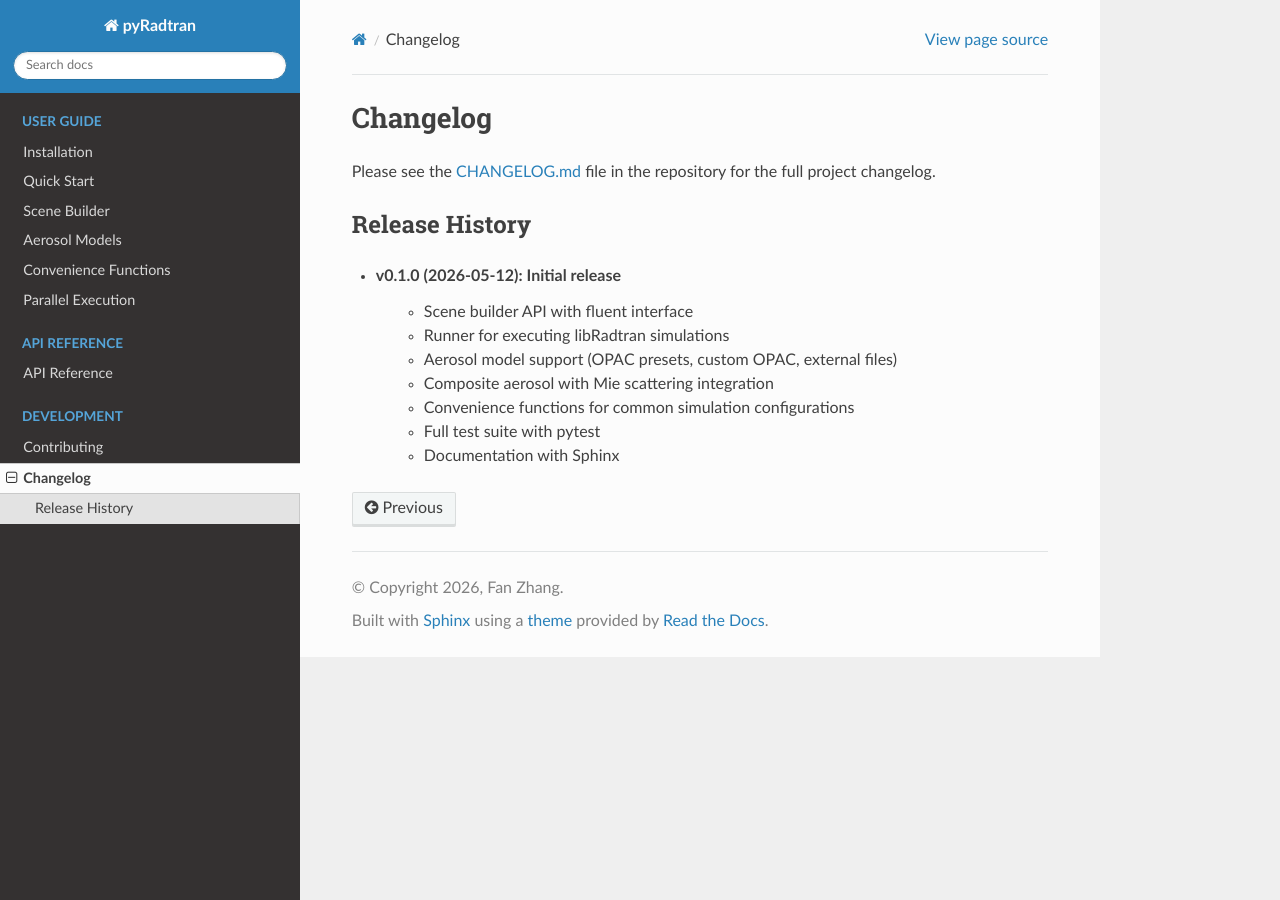
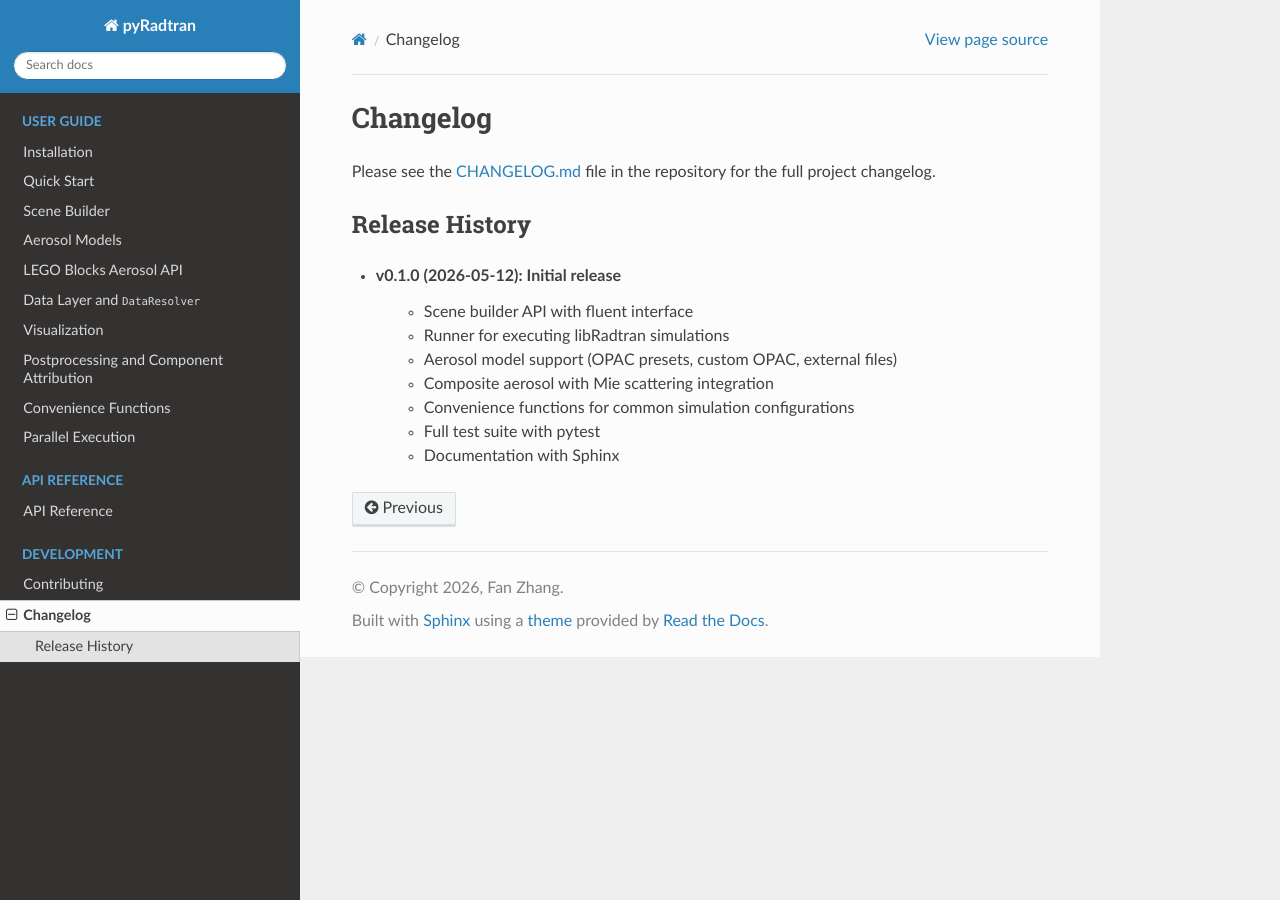
Before and after one commit to openEarthModelling/pyRadtran, a Sphinx documentation site: the page built from docs/changelog.rst, in a window 1280 px wide. Built offline with Sphinx 7.4.7 and the Read the Docs theme 3.1.0, drawn with Linux system fonts in a browser that asks for light colours.

Commit message:
docs(index): wire blocks/data/visualization/analysis guides into the toctree

```diff
--- a/docs/index.rst
+++ b/docs/index.rst
@@ -13,6 +13,10 @@ pyRadtran provides a Pythonic, type-safe API for configuring and executing libRa
    guide/quickstart
    guide/scene_builder
    guide/aerosols
+   guide/blocks
+   guide/data
+   guide/visualization
+   guide/analysis
    guide/convenience
    guide/parallel
 
```
